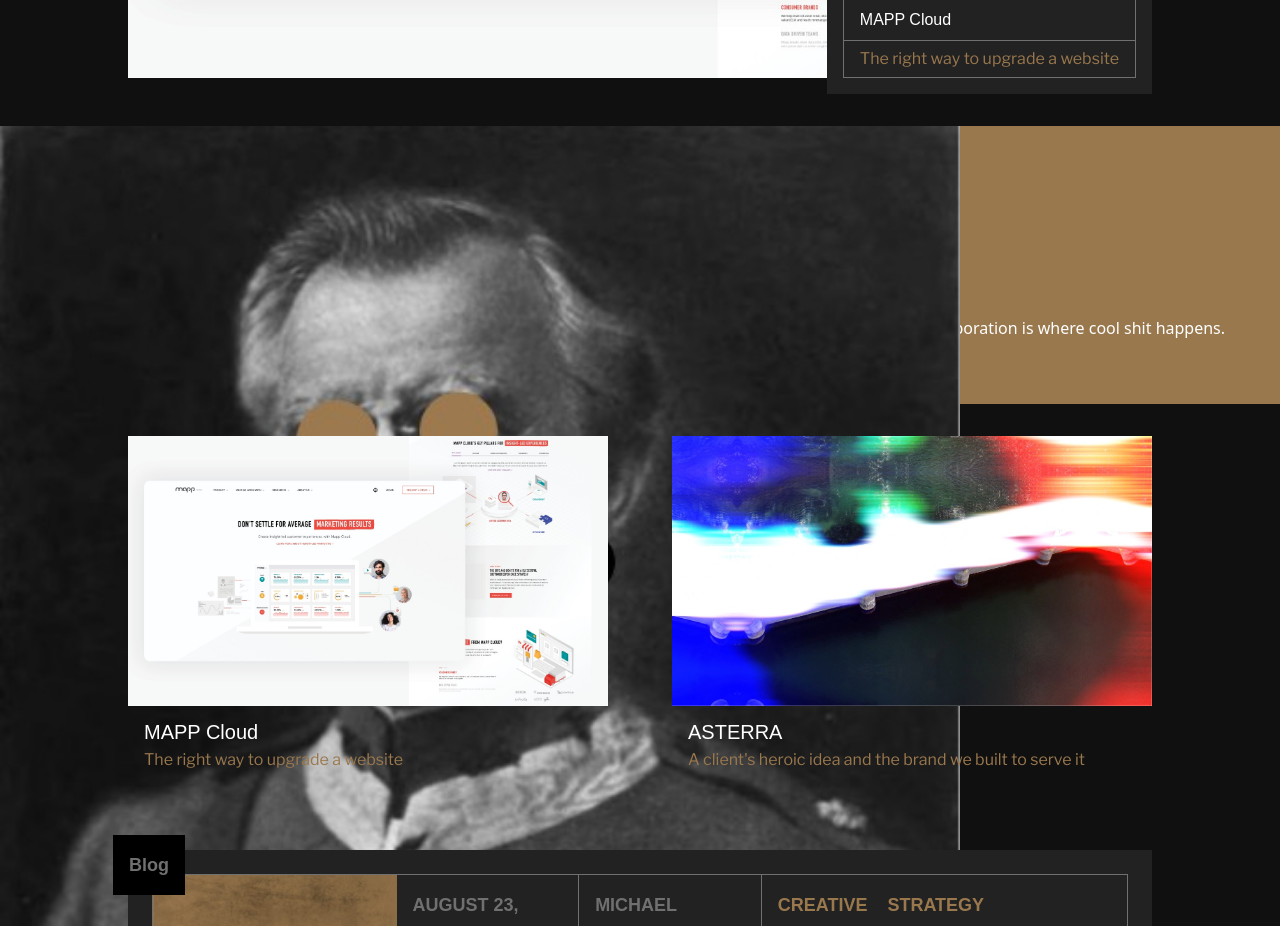
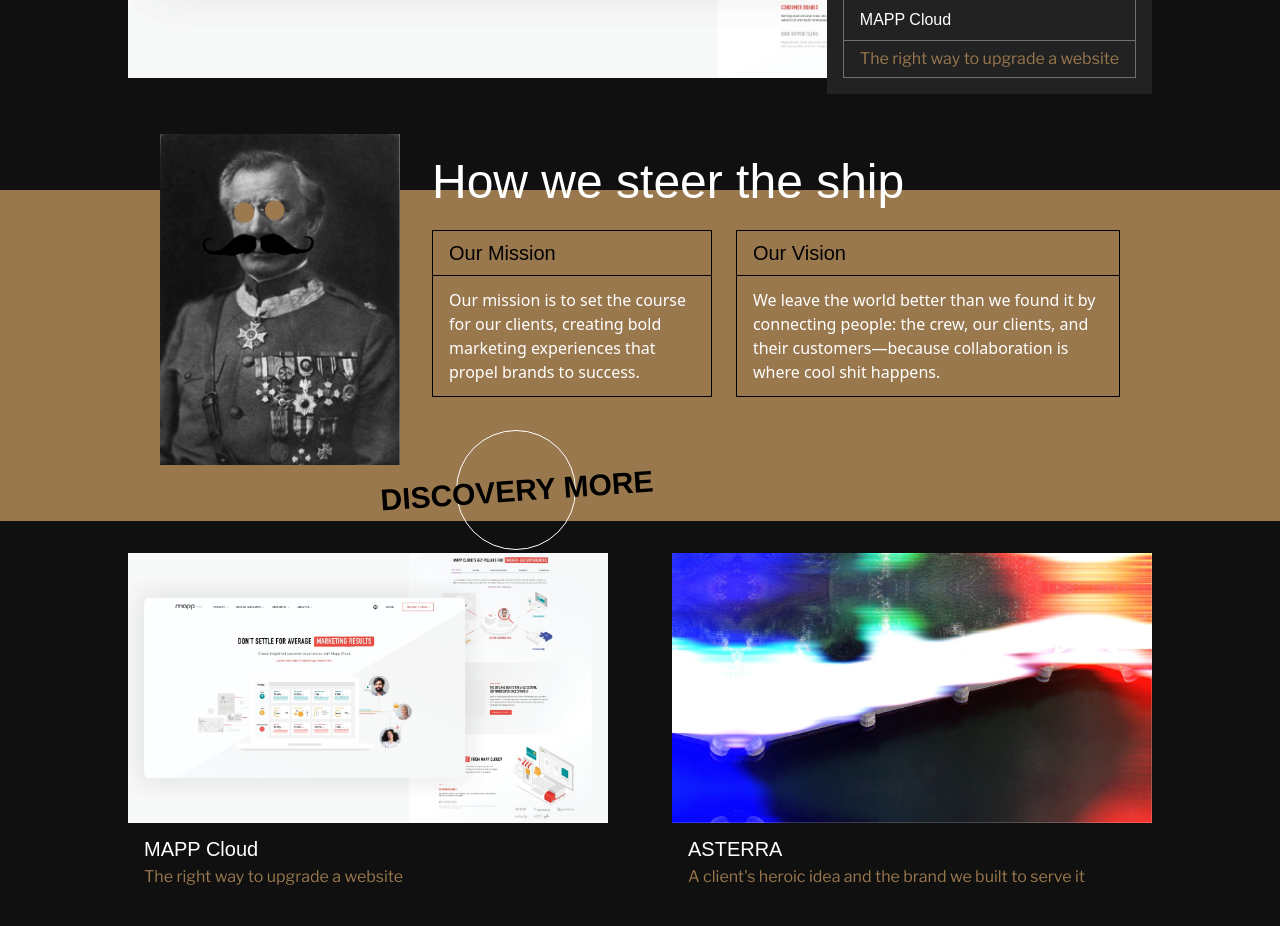
Before and after one commit to VSSL-Adam/vssl-site-animations, a React (Create React App) app: page / in a window 1280 px wide. Shown: the part 3460-4386 px from the top of the page. Built offline with nearby package versions, Linux system fonts and the light colour scheme; a web font is replaced by a local one.

Commit message:
Adding in additional components

```diff
--- a/src/components/VisionBanner.js
+++ b/src/components/VisionBanner.js
@@ -1,16 +1,39 @@
+import Button from "./Button";
 export default function VisionBanner({ img, alt, title, vision }) {
   return (
-    <div className="grid bg-gold px-8 py-16 w-full relative">
-      <img src={img} alt={alt} className="w-3/4 absolute top-0" />
-      <h5 className="font-gin text-3xl leading-none mb-6">{title}</h5>
-      {vision.map((visionItem) => {
-        return (
-          <div key={visionItem.id}>
-            <p>{visionItem.title}</p>
-            <p>{visionItem.description}</p>
-          </div>
-        );
-      })}
+    <div className="relative bg-gold px-8 py-16 w-full mt-72 min-[400px]:mt-80 min-[500px]:mt-96 sm:flex sm:mt-16 sm:gap-8 sm:py-0 xl:px-40">
+      <img
+        src={img}
+        alt={alt}
+        className="w-4/6 absolute top-0 right-1/2 translate-x-1/2 -mt-60 min-[400px]:-mt-80 min-[500px]:-mt-80 sm:static sm:h-full sm:w-1/4 sm:translate-x-0 sm:mt-0 sm:-translate-y-14"
+      />
+      <div className="flex flex-col gap-5 mb-6 pt-28 sm:pt-0 sm:pb-10">
+        <h5 className="font-gin text-4xl leading-none sm:absolute sm:-mt-8 sm:text-5xl">
+          {title}
+        </h5>
+        <div className="sm:flex sm:gap-6 sm:mt-10">
+          {vision.map((visionItem) => {
+            return (
+              // 🚨 Add in your unique key prop below 🚨
+              <div className="border border-black mb-6 sm:mb-3">
+                <p className="px-4 py-2 border-b border-black font-gin text-black text-xl">
+                  {visionItem.title}
+                </p>
+                <p className="px-4 py-3">{visionItem.description}</p>
+              </div>
+            );
+          })}
+        </div>
+        <div className="ml-6 sm:absolute sm:-bottom-16 md:top-60">
+          <Button
+            button_class="secondary"
+            title="Discovery More"
+            type="link"
+            src="#"
+            target="_blank"
+          />
+        </div>
+      </div>
     </div>
   );
 }
```
